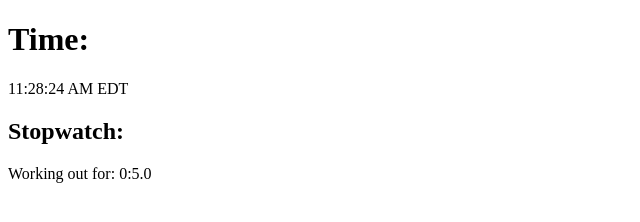
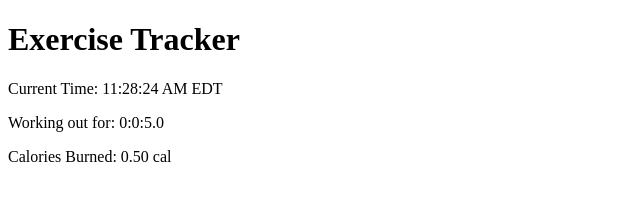
Before and after one commit to MrRainbowCoding/workout-tracker, a plain HTML site: page index.html in a window 1280 px wide. Shown: the whole page, without its empty margins (0-640 px from the left). Drawn offline with Linux system fonts and the light colour scheme.

Commit message:
Update index.html

```diff
--- a/index.html
+++ b/index.html
@@ -1,43 +1,50 @@
 <!DOCTYPE html>
 <html>
 <head>
-  <title>Time and Stopwatch</title>
+  <title>Exercise Tracker</title>
   <script>
     function updateClock() {
       const currentTime = new Date();
       const options = { timeZone: 'America/Kentucky/Louisville', timeStyle: 'long' };
       const louisvilleTime = currentTime.toLocaleTimeString('en-US', options);
-      document.getElementById('louisvilleTime').textContent = louisvilleTime;
+      document.getElementById('louisvilleTime').textContent = `Current Time: ${louisvilleTime}`;
     }
 
     let startTime;
     let timerInterval;
+    let caloriesBurned = 0;
 
-    function startStopwatch() {
+    function startExercise() {
       startTime = Date.now();
-      timerInterval = setInterval(updateStopwatch, 10);
+      timerInterval = setInterval(updateExercise, 10);
     }
 
-    function updateStopwatch() {
+    function updateExercise() {
       const elapsedTime = Date.now() - startTime;
-      const minutes = Math.floor(elapsedTime / 60000);
+      const hours = Math.floor(elapsedTime / 3600000);
+      const minutes = Math.floor((elapsedTime % 3600000) / 60000);
       const seconds = Math.floor((elapsedTime % 60000) / 1000);
       const milliseconds = elapsedTime % 1000;
 
-      document.getElementById('stopwatch').textContent = `Working out for: ${minutes}:${seconds}.${milliseconds}`;
+      const caloriesPerSecond = 0.1; // Example calories burned per second
+      caloriesBurned = (elapsedTime / 1000) * caloriesPerSecond;
+
+      document.getElementById('exerciseTime').textContent = `Working out for: ${hours}:${minutes}:${seconds}.${milliseconds}`;
+      document.getElementById('caloriesBurned').textContent = `Calories Burned: ${caloriesBurned.toFixed(2)} cal`;
     }
 
     window.onload = function() {
       updateClock();
-      startStopwatch();
+      startExercise();
       setInterval(updateClock, 1000);
+      setInterval(updateExercise, 10);
     };
   </script>
 </head>
 <body>
-  <h1>Time:</h1>
-  <p id="louisvilleTime"></p>
-  <h2>Stopwatch:</h2>
-  <p id="stopwatch">Calculating...</p>
+  <h1>Exercise Tracker</h1>
+  <p id="louisvilleTime">Current Time:</p>
+  <p id="exerciseTime">Working out for:</p>
+  <p id="caloriesBurned">Calories Burned:</p>
 </body>
 </html>
```
